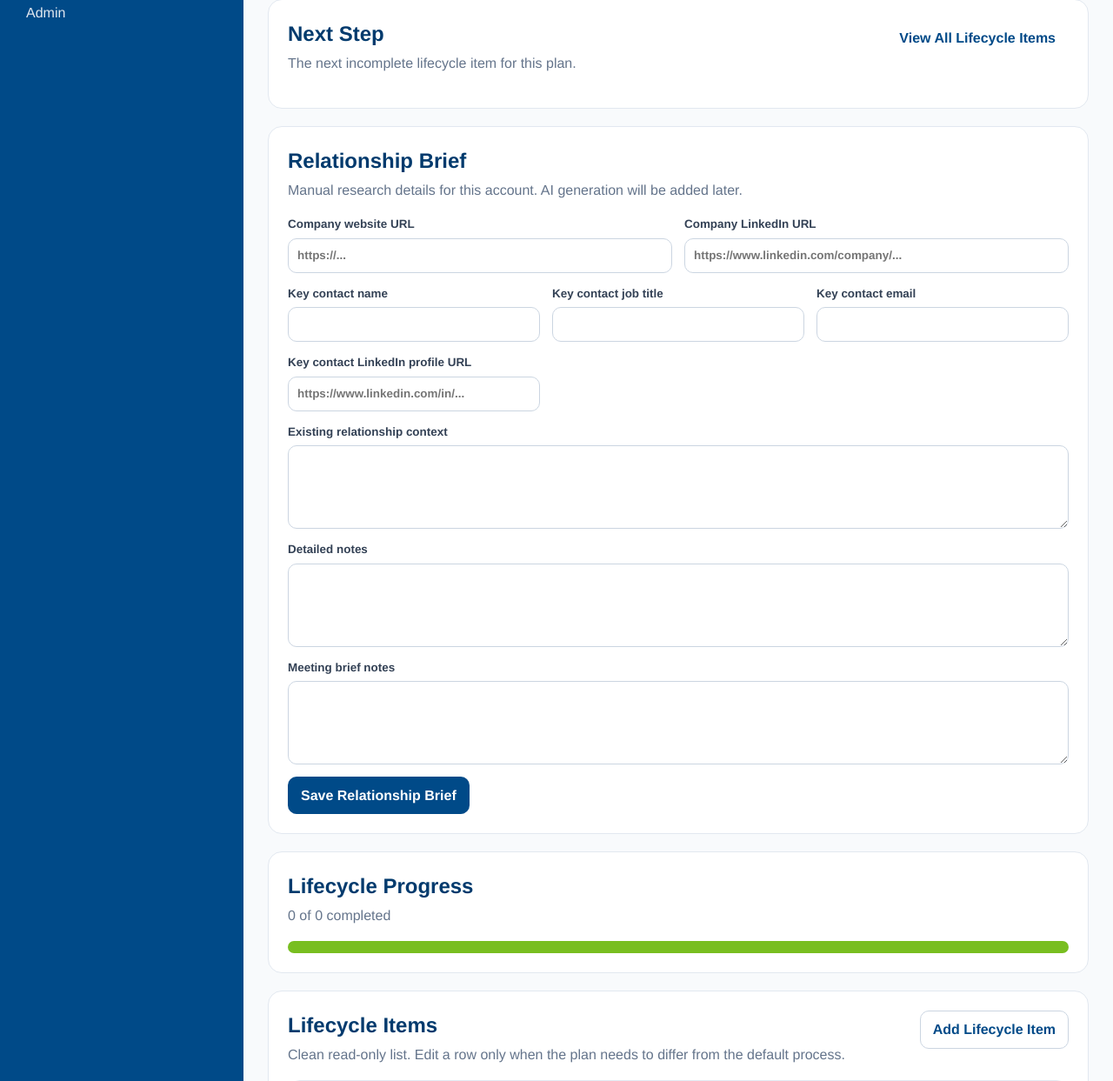
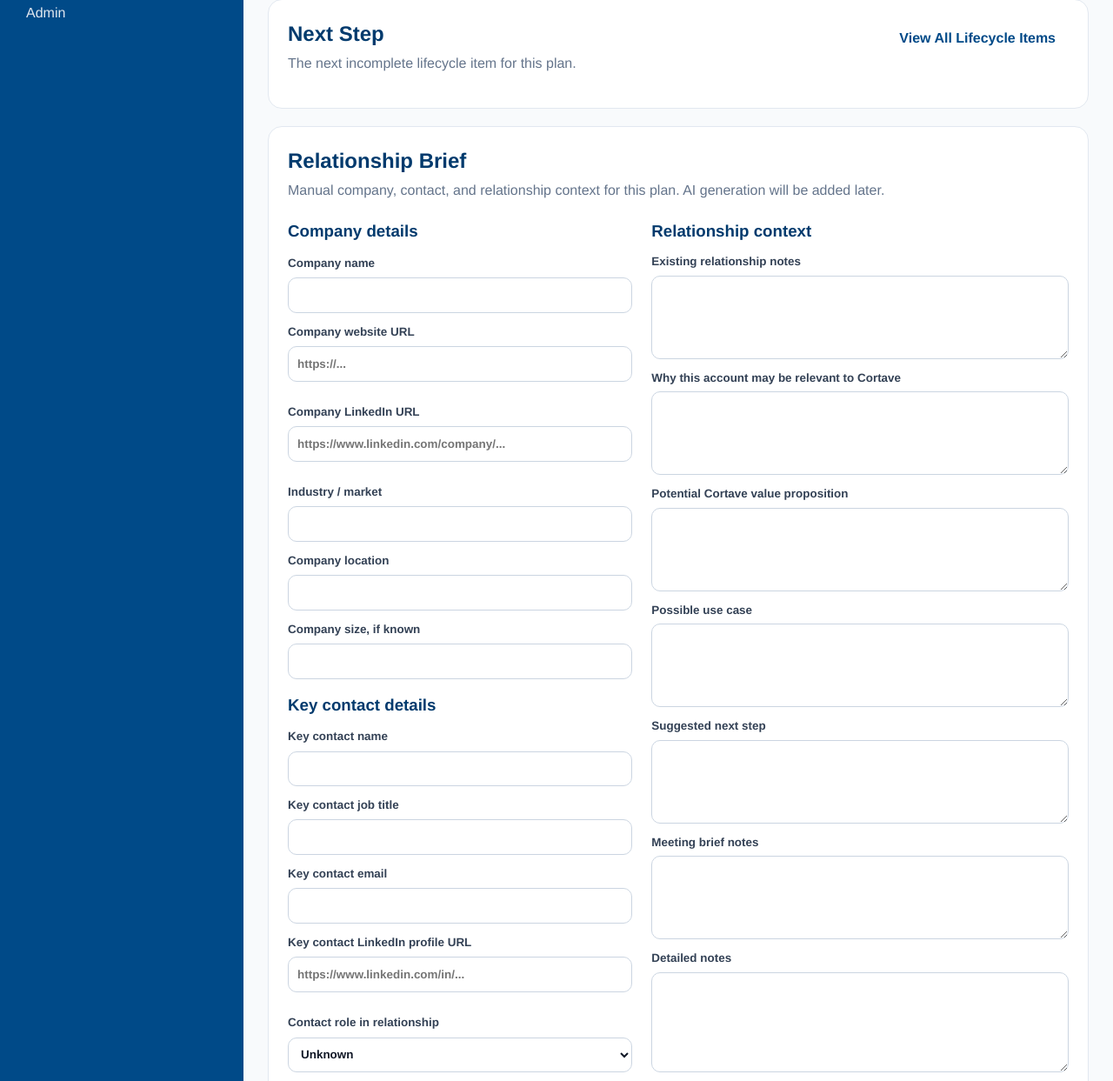
Before and after one commit to overlanding4wd-pixel/lifecycle, a Flask app: page /plans/1 in a window 1280 px wide. Shown: the part 364-1607 px from the top of the page at 87% size. Run offline with Flask 3, Linux system fonts and the light colour scheme; data comes from the database, SQL or seed files in the repository; data that the repository does not hold is empty.

Commit message:
Expand relationship brief fields
Co-authored-by: overlanding4wd-pixel <overlanding4wd-pixel@users.noreply.github.com>

```diff
--- a/app.py
+++ b/app.py
@@ -216,7 +216,7 @@ def create_app(test_config: dict[str, Any] | None = None) -> Flask:
     def inject_user() -> dict[str, Any]:
         return {
             "current_user": session.get("user", {"name": "Lifecycle Admin", "role": "admin"}),
-            "asset_version": "20260530-relationship-brief",
+            "asset_version": "20260531-relationship-brief-expanded",
         }
 
     @app.route("/")
@@ -383,14 +383,23 @@ def create_app(test_config: dict[str, Any] | None = None) -> Flask:
         current_stage_override = clean_text(payload.get("currentStageOverride") or payload.get("current_stage_override") or existing["current_stage_override"])
         notes = clean_text(payload.get("notes") if payload.get("notes") is not None else existing["notes"])
         relationship_fields = {
+            "company_name": clean_text(payload.get("companyName") if payload.get("companyName") is not None else existing["company_name"]),
             "company_website_url": clean_text(payload.get("companyWebsiteUrl") if payload.get("companyWebsiteUrl") is not None else existing["company_website_url"]),
-            "company_linkedin_url": clean_text(payload.get("companyLinkedinUrl") if payload.get("companyLinkedinUrl") is not None else existing["company_linkedin_url"]),
+            "company_linkedin_url": clean_text((payload.get("companyLinkedInUrl") if payload.get("companyLinkedInUrl") is not None else payload.get("companyLinkedinUrl")) if (payload.get("companyLinkedInUrl") is not None or payload.get("companyLinkedinUrl") is not None) else existing["company_linkedin_url"]),
+            "company_industry": clean_text(payload.get("companyIndustry") if payload.get("companyIndustry") is not None else existing["company_industry"]),
+            "company_location": clean_text(payload.get("companyLocation") if payload.get("companyLocation") is not None else existing["company_location"]),
+            "company_size": clean_text(payload.get("companySize") if payload.get("companySize") is not None else existing["company_size"]),
             "key_contact_name": clean_text(payload.get("keyContactName") if payload.get("keyContactName") is not None else existing["key_contact_name"]),
             "key_contact_job_title": clean_text(payload.get("keyContactJobTitle") if payload.get("keyContactJobTitle") is not None else existing["key_contact_job_title"]),
             "key_contact_email": clean_text(payload.get("keyContactEmail") if payload.get("keyContactEmail") is not None else existing["key_contact_email"]),
-            "key_contact_linkedin_url": clean_text(payload.get("keyContactLinkedinUrl") if payload.get("keyContactLinkedinUrl") is not None else existing["key_contact_linkedin_url"]),
+            "key_contact_linkedin_url": clean_text((payload.get("keyContactLinkedInUrl") if payload.get("keyContactLinkedInUrl") is not None else payload.get("keyContactLinkedinUrl")) if (payload.get("keyContactLinkedInUrl") is not None or payload.get("keyContactLinkedinUrl") is not None) else existing["key_contact_linkedin_url"]),
+            "key_contact_role": clean_text(payload.get("keyContactRole") if payload.get("keyContactRole") is not None else existing["key_contact_role"]),
             "relationship_context": clean_text(payload.get("relationshipContext") if payload.get("relationshipContext") is not None else existing["relationship_context"]),
+            "cortave_value_proposition": clean_text(payload.get("cortaveValueProposition") if payload.get("cortaveValueProposition") is not None else existing["cortave_value_proposition"]),
+            "possible_use_case": clean_text(payload.get("possibleUseCase") if payload.get("possibleUseCase") is not None else existing["possible_use_case"]),
+            "suggested_next_step": clean_text(payload.get("suggestedNextStep") if payload.get("suggestedNextStep") is not None else existing["suggested_next_step"]),
             "relationship_detailed_notes": clean_text(payload.get("relationshipDetailedNotes") if payload.get("relationshipDetailedNotes") is not None else existing["relationship_detailed_notes"]),
+            "detailed_notes": clean_text(payload.get("detailedNotes") if payload.get("detailedNotes") is not None else existing["detailed_notes"]),
             "meeting_brief_notes": clean_text(payload.get("meetingBriefNotes") if payload.get("meetingBriefNotes") is not None else existing["meeting_brief_notes"]),
         }
         if not account_name or not plan_owner or not kick_off_date:
@@ -401,17 +410,21 @@ def create_app(test_config: dict[str, Any] | None = None) -> Flask:
             UPDATE account_plans
             SET account_name = ?, plan_owner = ?, kick_off_date = ?, target_go_live_date = ?,
                 territory = ?, current_stage_override = ?, notes = ?,
-                company_website_url = ?, company_linkedin_url = ?, key_contact_name = ?,
-                key_contact_job_title = ?, key_contact_email = ?, key_contact_linkedin_url = ?,
-                relationship_context = ?, relationship_detailed_notes = ?, meeting_brief_notes = ?,
+                company_name = ?, company_website_url = ?, company_linkedin_url = ?,
+                company_industry = ?, company_location = ?, company_size = ?, key_contact_name = ?,
+                key_contact_job_title = ?, key_contact_email = ?, key_contact_linkedin_url = ?, key_contact_role = ?,
+                relationship_context = ?, cortave_value_proposition = ?, possible_use_case = ?, suggested_next_step = ?,
+                relationship_detailed_notes = ?, detailed_notes = ?, meeting_brief_notes = ?,
                 updated_at = ?
             WHERE id = ?
             """,
             (
                 account_name, plan_owner, kick_off_date, target_go_live_date, territory, current_stage_override, notes,
-                relationship_fields["company_website_url"], relationship_fields["company_linkedin_url"], relationship_fields["key_contact_name"],
-                relationship_fields["key_contact_job_title"], relationship_fields["key_contact_email"], relationship_fields["key_contact_linkedin_url"],
-                relationship_fields["relationship_context"], relationship_fields["relationship_detailed_notes"], relationship_fields["meeting_brief_notes"],
+                relationship_fields["company_name"], relationship_fields["company_website_url"], relationship_fields["company_linkedin_url"],
+                relationship_fields["company_industry"], relationship_fields["company_location"], relationship_fields["company_size"], relationship_fields["key_contact_name"],
+                relationship_fields["key_contact_job_title"], relationship_fields["key_contact_email"], relationship_fields["key_contact_linkedin_url"], relationship_fields["key_contact_role"],
+                relationship_fields["relationship_context"], relationship_fields["cortave_value_proposition"], relationship_fields["possible_use_case"], relationship_fields["suggested_next_step"],
+                relationship_fields["relationship_detailed_notes"], relationship_fields["detailed_notes"], relationship_fields["meeting_brief_notes"],
                 utc_now(), plan_id,
             ),
         )
@@ -1050,14 +1063,23 @@ def init_db(database_path: str) -> None:
             target_go_live_date TEXT,
             territory TEXT,
             current_stage_override TEXT,
+            company_name TEXT,
             company_website_url TEXT,
             company_linkedin_url TEXT,
+            company_industry TEXT,
+            company_location TEXT,
+            company_size TEXT,
             key_contact_name TEXT,
             key_contact_job_title TEXT,
             key_contact_email TEXT,
             key_contact_linkedin_url TEXT,
+            key_contact_role TEXT,
             relationship_context TEXT,
+            cortave_value_proposition TEXT,
+            possible_use_case TEXT,
+            suggested_next_step TEXT,
             relationship_detailed_notes TEXT,
+            detailed_notes TEXT,
             meeting_brief_notes TEXT,
             notes TEXT,
             lifecycle_template_id INTEGER,
@@ -1552,14 +1574,23 @@ def ensure_account_plan_columns(db: sqlite3.Connection) -> None:
     columns = {
         "territory": "TEXT",
         "current_stage_override": "TEXT",
+        "company_name": "TEXT",
         "company_website_url": "TEXT",
         "company_linkedin_url": "TEXT",
+        "company_industry": "TEXT",
+        "company_location": "TEXT",
+        "company_size": "TEXT",
         "key_contact_name": "TEXT",
         "key_contact_job_title": "TEXT",
         "key_contact_email": "TEXT",
         "key_contact_linkedin_url": "TEXT",
+        "key_contact_role": "TEXT",
         "relationship_context": "TEXT",
+        "cortave_value_proposition": "TEXT",
+        "possible_use_case": "TEXT",
+        "suggested_next_step": "TEXT",
         "relationship_detailed_notes": "TEXT",
+        "detailed_notes": "TEXT",
         "meeting_brief_notes": "TEXT",
     }
     for name, column_type in columns.items():
@@ -2237,14 +2268,25 @@ def account_plan_to_dict(row: sqlite3.Row) -> dict[str, Any]:
         "territory": row["territory"] or "",
         "currentStageOverride": row["current_stage_override"] or "",
         "notes": row["notes"] or "",
+        "companyName": row["company_name"] or "",
         "companyWebsiteUrl": row["company_website_url"] or "",
+        "companyLinkedInUrl": row["company_linkedin_url"] or "",
         "companyLinkedinUrl": row["company_linkedin_url"] or "",
+        "companyIndustry": row["company_industry"] or "",
+        "companyLocation": row["company_location"] or "",
+        "companySize": row["company_size"] or "",
         "keyContactName": row["key_contact_name"] or "",
         "keyContactJobTitle": row["key_contact_job_title"] or "",
         "keyContactEmail": row["key_contact_email"] or "",
+        "keyContactLinkedInUrl": row["key_contact_linkedin_url"] or "",
         "keyContactLinkedinUrl": row["key_contact_linkedin_url"] or "",
+        "keyContactRole": row["key_contact_role"] or "",
         "relationshipContext": row["relationship_context"] or "",
+        "cortaveValueProposition": row["cortave_value_proposition"] or "",
+        "possibleUseCase": row["possible_use_case"] or "",
+        "suggestedNextStep": row["suggested_next_step"] or "",
         "relationshipDetailedNotes": row["relationship_detailed_notes"] or "",
+        "detailedNotes": row["detailed_notes"] or "",
         "meetingBriefNotes": row["meeting_brief_notes"] or "",
         "templateName": row["template_name"] or "",
         "partnerId": row["partner_id"],
--- a/static/app.js
+++ b/static/app.js
@@ -171,15 +171,33 @@ function renderPlanHeader(plan) {
 function populateRelationshipBrief(plan) {
     const form = document.querySelector("[data-relationship-brief-form]");
     if (!form) return;
+    form.elements.companyName.value = plan.companyName || plan.accountName || "";
     form.elements.companyWebsiteUrl.value = plan.companyWebsiteUrl || "";
-    form.elements.companyLinkedinUrl.value = plan.companyLinkedinUrl || "";
+    form.elements.companyLinkedInUrl.value = plan.companyLinkedInUrl || plan.companyLinkedinUrl || "";
+    form.elements.companyIndustry.value = plan.companyIndustry || "";
+    form.elements.companyLocation.value = plan.companyLocation || "";
+    form.elements.companySize.value = plan.companySize || "";
     form.elements.keyContactName.value = plan.keyContactName || "";
     form.elements.keyContactJobTitle.value = plan.keyContactJobTitle || "";
     form.elements.keyContactEmail.value = plan.keyContactEmail || "";
-    form.elements.keyContactLinkedinUrl.value = plan.keyContactLinkedinUrl || "";
+    form.elements.keyContactLinkedInUrl.value = plan.keyContactLinkedInUrl || plan.keyContactLinkedinUrl || "";
+    form.elements.keyContactRole.value = plan.keyContactRole || "";
     form.elements.relationshipContext.value = plan.relationshipContext || "";
     form.elements.relationshipDetailedNotes.value = plan.relationshipDetailedNotes || "";
+    form.elements.cortaveValueProposition.value = plan.cortaveValueProposition || "";
+    form.elements.possibleUseCase.value = plan.possibleUseCase || "";
+    form.elements.suggestedNextStep.value = plan.suggestedNextStep || "";
     form.elements.meetingBriefNotes.value = plan.meetingBriefNotes || "";
+    form.elements.detailedNotes.value = plan.detailedNotes || "";
+    renderSavedLink("[data-company-website-link]", plan.companyWebsiteUrl, "Open company website");
+    renderSavedLink("[data-company-linkedin-link]", plan.companyLinkedInUrl || plan.companyLinkedinUrl, "Open company LinkedIn");
+    renderSavedLink("[data-key-contact-linkedin-link]", plan.keyContactLinkedInUrl || plan.keyContactLinkedinUrl, "Open contact LinkedIn");
+}
+
+function renderSavedLink(selector, value, label) {
+    const target = document.querySelector(selector);
+    if (!target) return;
+    target.innerHTML = value ? `<a href="${escapeHtml(value)}" target="_blank" rel="noreferrer">${escapeHtml(label)}</a>` : "";
 }
 
 async function saveRelationshipBrief(event) {
--- a/static/styles.css
+++ b/static/styles.css
@@ -1224,3 +1224,35 @@ textarea {
 .relationship-brief-form textarea {
     min-height: 96px;
 }
+
+.relationship-brief-grid {
+    display: grid;
+    gap: 22px;
+    grid-template-columns: minmax(280px, 0.95fr) minmax(320px, 1.15fr);
+}
+
+.relationship-column {
+    display: grid;
+    gap: 12px;
+}
+
+.relationship-column h3 {
+    color: var(--blue-900);
+    margin: 4px 0 0;
+}
+
+.saved-link {
+    margin-top: -8px;
+}
+
+.saved-link a {
+    color: var(--blue-700);
+    font-size: 0.84rem;
+    font-weight: 700;
+}
+
+@media (max-width: 900px) {
+    .relationship-brief-grid {
+        grid-template-columns: 1fr;
+    }
+}
--- a/templates/account_plan.html
+++ b/templates/account_plan.html
@@ -54,23 +54,53 @@
         <div class="panel-header">
             <div>
                 <h2>Relationship Brief</h2>
-                <p>Manual research details for this account. AI generation will be added later.</p>
+                <p>Manual company, contact, and relationship context for this plan. AI generation will be added later.</p>
             </div>
         </div>
         <form class="record-form relationship-brief-form" data-relationship-brief-form>
-            <div class="form-grid">
-                <label>Company website URL<input name="companyWebsiteUrl" type="url" placeholder="https://..."></label>
-                <label>Company LinkedIn URL<input name="companyLinkedinUrl" type="url" placeholder="https://www.linkedin.com/company/..."></label>
+            <div class="relationship-brief-grid">
+                <div class="relationship-column">
+                    <h3>Company details</h3>
+                    <label>Company name<input name="companyName"></label>
+                    <label>Company website URL<input name="companyWebsiteUrl" type="url" placeholder="https://..."></label>
+                    <div class="saved-link" data-company-website-link></div>
+                    <label>Company LinkedIn URL<input name="companyLinkedInUrl" type="url" placeholder="https://www.linkedin.com/company/..."></label>
+                    <div class="saved-link" data-company-linkedin-link></div>
+                    <label>Industry / market<input name="companyIndustry"></label>
+                    <label>Company location<input name="companyLocation"></label>
+                    <label>Company size, if known<input name="companySize"></label>
+
+                    <h3>Key contact details</h3>
+                    <label>Key contact name<input name="keyContactName"></label>
+                    <label>Key contact job title<input name="keyContactJobTitle"></label>
+                    <label>Key contact email<input name="keyContactEmail" type="email"></label>
+                    <label>Key contact LinkedIn profile URL<input name="keyContactLinkedInUrl" type="url" placeholder="https://www.linkedin.com/in/..."></label>
+                    <div class="saved-link" data-key-contact-linkedin-link></div>
+                    <label>Contact role in relationship
+                        <select name="keyContactRole">
+                            <option value="">Unknown</option>
+                            <option value="Economic buyer">Economic buyer</option>
+                            <option value="Technical buyer">Technical buyer</option>
+                            <option value="Influencer">Influencer</option>
+                            <option value="Partner owner">Partner owner</option>
+                            <option value="Operator">Operator</option>
+                            <option value="Unknown">Unknown</option>
+                        </select>
+                    </label>
+                </div>
+
+                <div class="relationship-column">
+                    <h3>Relationship context</h3>
+                    <label>Existing relationship notes<textarea name="relationshipContext" rows="4"></textarea></label>
+                    <label>Why this account may be relevant to Cortave<textarea name="relationshipDetailedNotes" rows="4"></textarea></label>
+                    <label>Potential Cortave value proposition<textarea name="cortaveValueProposition" rows="4"></textarea></label>
+                    <label>Possible use case<textarea name="possibleUseCase" rows="4"></textarea></label>
+                    <label>Suggested next step<textarea name="suggestedNextStep" rows="3"></textarea></label>
+                    <label>Meeting brief notes<textarea name="meetingBriefNotes" rows="4"></textarea></label>
+                    <label>Detailed notes<textarea name="detailedNotes" rows="5"></textarea></label>
+                </div>
             </div>
-            <div class="form-grid">
-                <label>Key contact name<input name="keyContactName"></label>
-                <label>Key contact job title<input name="keyContactJobTitle"></label>
-                <label>Key contact email<input name="keyContactEmail" type="email"></label>
-                <label>Key contact LinkedIn profile URL<input name="keyContactLinkedinUrl" type="url" placeholder="https://www.linkedin.com/in/..."></label>
-            </div>
-            <label>Existing relationship context<textarea name="relationshipContext" rows="3"></textarea></label>
-            <label>Detailed notes<textarea name="relationshipDetailedNotes" rows="4"></textarea></label>
-            <label>Meeting brief notes<textarea name="meetingBriefNotes" rows="4"></textarea></label>
+
             <div class="drawer-actions">
                 <button class="button primary" type="submit">Save Relationship Brief</button>
                 <span class="muted" data-relationship-save-result></span>
```
Also changed, not shown: tests/test_lifecycle_app.py (+27 -4 lines).
